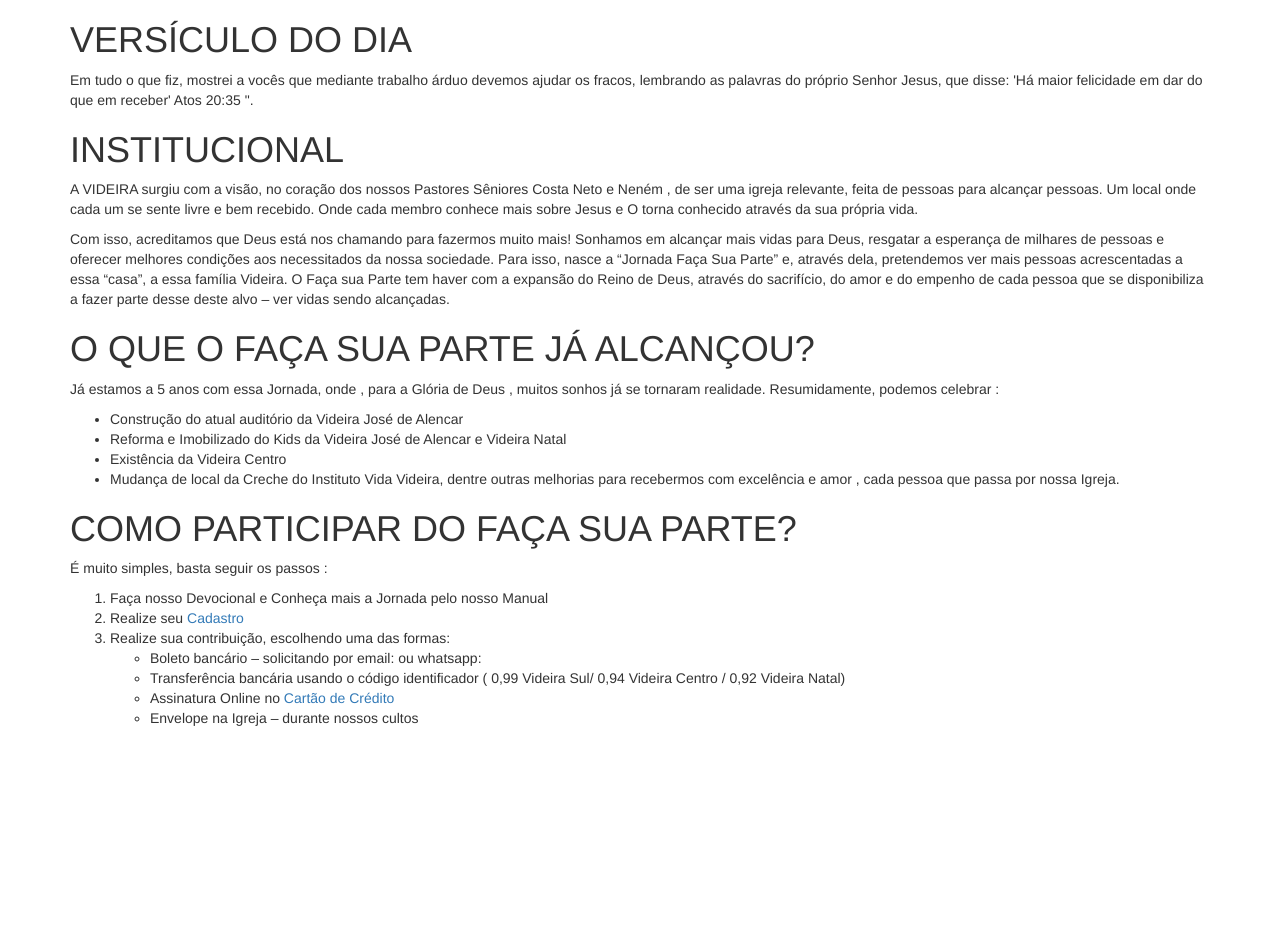
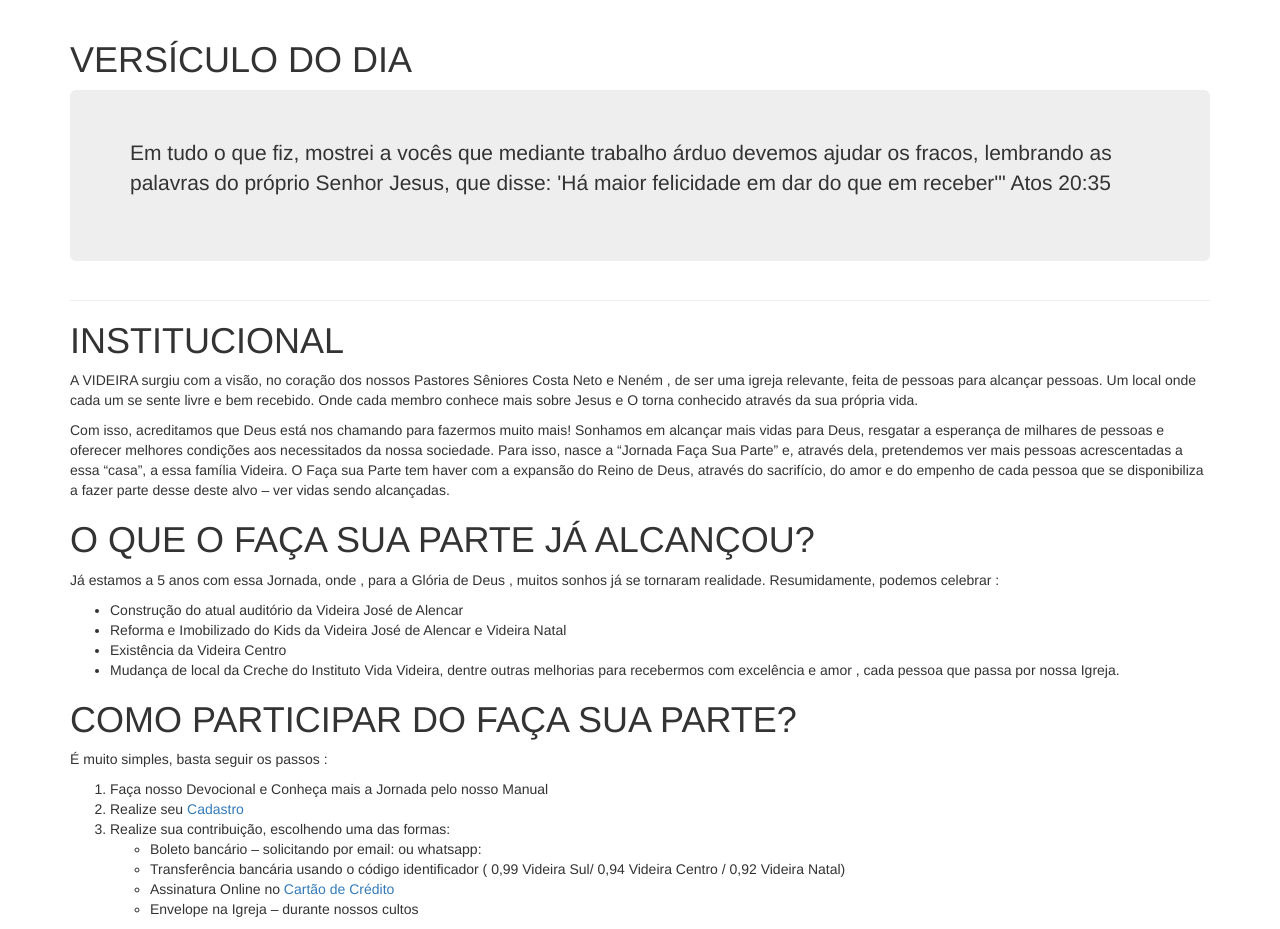
Before and after one commit to arthdu2/arthdu2.github.io, a plain HTML site: page index.html in a window 1280 px wide. Before the commit the page ends 800 px from the top, so only its background shows below. Drawn offline with nearby package versions, Linux system fonts and the light colour scheme.

Commit message:
Jumbotron

```diff
--- a/index.html
+++ b/index.html
@@ -14,9 +14,12 @@
   <body>
 
     <div class="container" id ="Home" >
-      <div id="Versiculo-Dia">
+      <div class="page-header" id="Versiculo-Dia">
         <h1>VERSÍCULO DO DIA</h1>
-        <p>Em tudo o que fiz, mostrei a vocês que mediante trabalho árduo devemos ajudar os fracos, lembrando as palavras do próprio Senhor Jesus, que disse: 'Há maior felicidade em dar do que em receber' Atos 20:35 ". </p>
+        <div class="jumbotron">
+          <p>Em tudo o que fiz, mostrei a vocês que mediante trabalho árduo devemos ajudar os fracos, lembrando as palavras do próprio Senhor Jesus, que disse: 'Há maior felicidade em dar do que em receber'"
+            Atos 20:35 </p>
+        </div>
       </div>
 
       <div id="Institucional">
```
